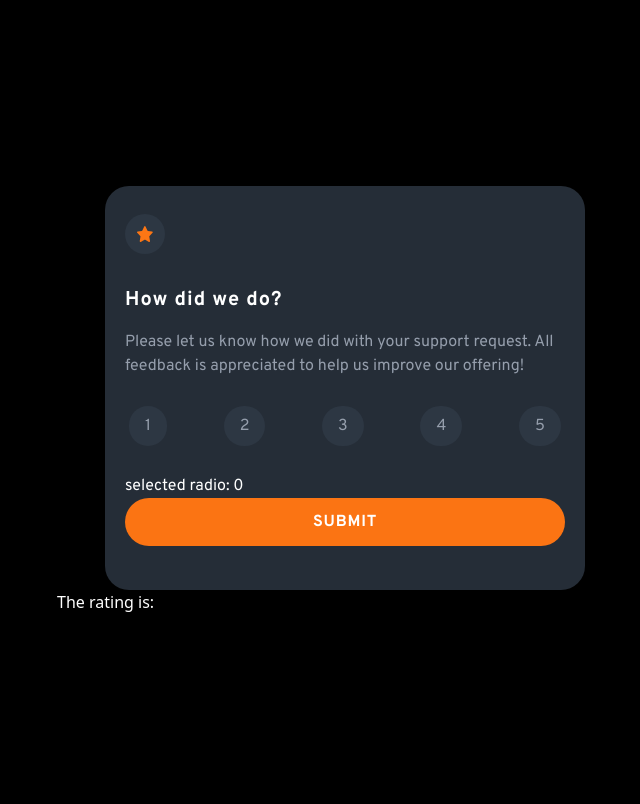
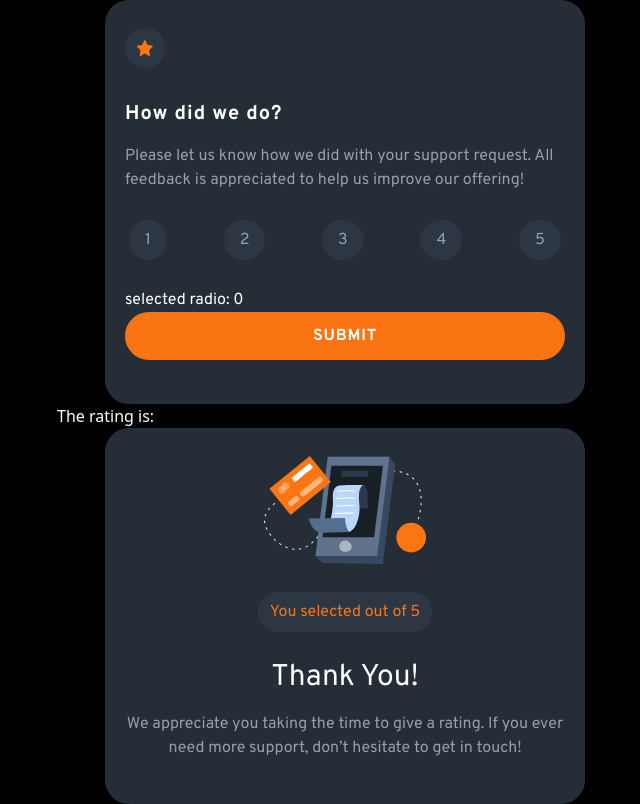
Before and after one commit to JimeBlue/interactive-rating-component-vue, a Vue app: page / in a window 1280 px wide. Shown: the whole page, without its empty margins (295-935 px from the left). Built offline with nearby package versions, Linux system fonts and the light colour scheme.

Commit message:
Output rating in thank you component

```diff
--- a/src/App.vue
+++ b/src/App.vue
@@ -7,8 +7,10 @@
       <p class="text-white">The rating is: {{ this.rating }}</p>
     </div>
     <!-- <div v-if="show">
-      <ThankYou> </ThankYou>
+
     </div> -->
+    <!-- 4) Pass rating to ThankYou -->
+    <ThankYou :rating="rating"> </ThankYou>
   </div>
 </template>
 
@@ -33,6 +35,7 @@ export default {
     showThankYou() {
       this.show = !this.show;
     },
+    // 3) set rating property defines here to property picked comming from Form
     showRating(picked) {
       this.rating = picked;
       console.log('picked');
--- a/src/components/ThankYou.vue
+++ b/src/components/ThankYou.vue
@@ -12,9 +12,10 @@
             alt="thank you"
           />
         </div>
+        <!-- 6) Output rating -->
         <span
           class="py-2 px-3 my-7 bg-[#2D3743] text-[#fb7413] rounded-3xl whitespace-nowrap inline-block"
-          >You selected {{ picked }} out of 5</span
+          >You selected {{ rating }} out of 5</span
         >
       </header>
       <!-- card body -->
@@ -31,7 +32,9 @@
 
 <script>
 export default {
-  setup() {
+  // 5) accept rating from App
+  props: ['rating'],
+  data() {
     return {};
   },
 };
```
